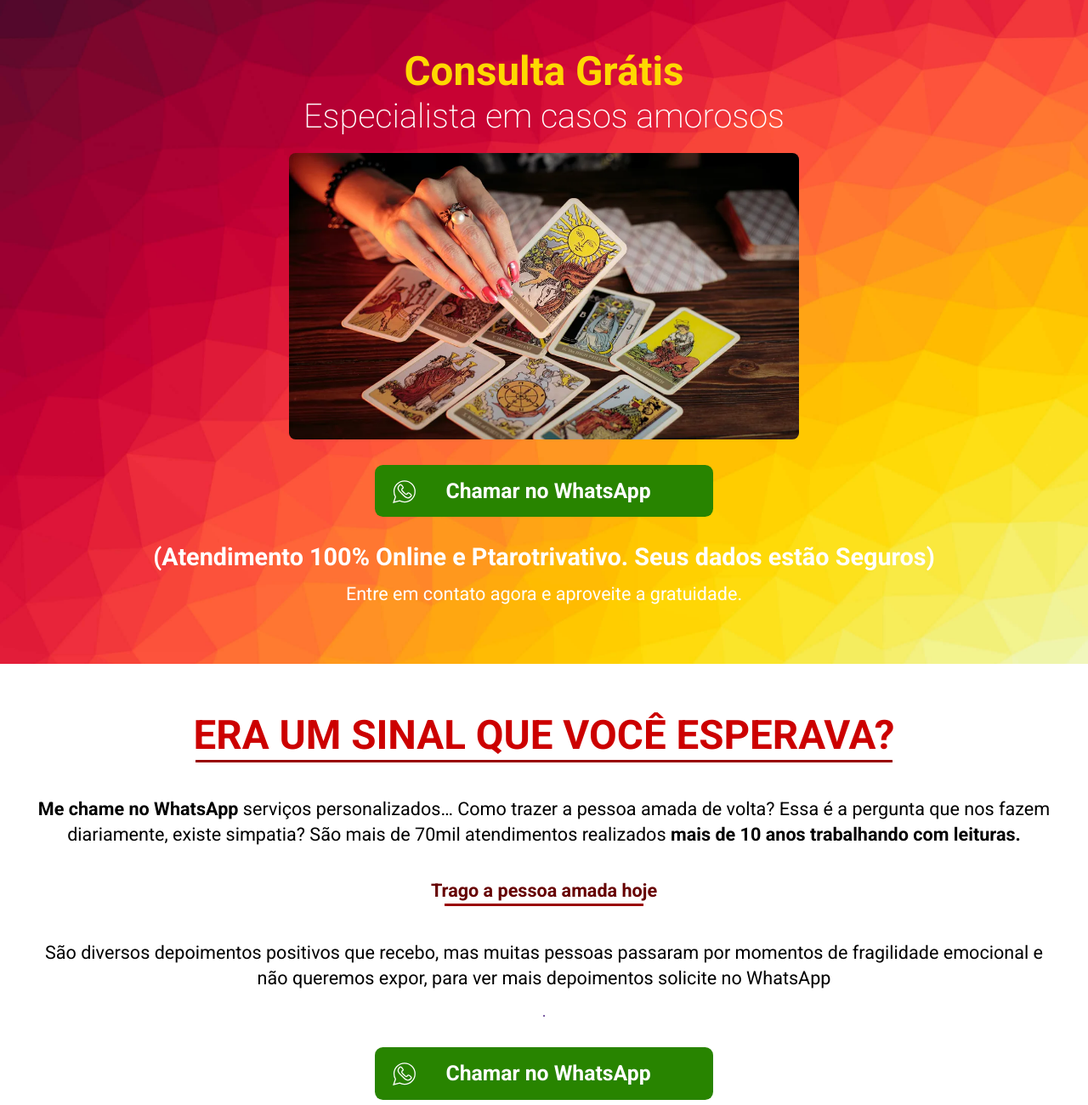
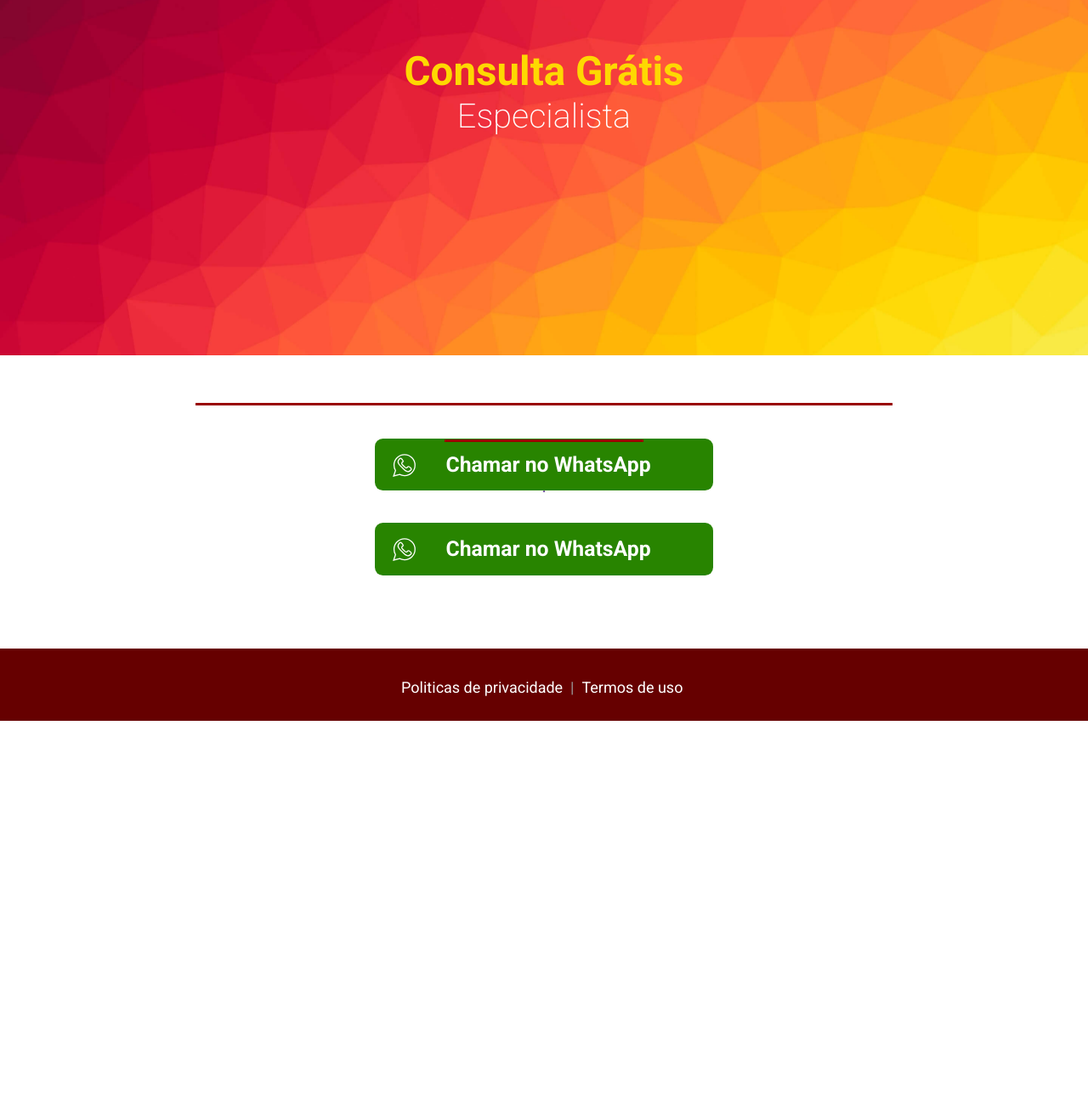
Before and after one commit to hojeeseudia/inicio, a plain HTML site: page index.html in a window 1280 px wide. Shown: the top 1300 px of the page at 85% size. After the commit the page ends 848 px from the top, so only its background shows below. Drawn offline with nearby package versions, Linux system fonts and the light colour scheme.

Commit message:
Update index.html

```diff
--- a/index.html
+++ b/index.html
@@ -31,8 +31,8 @@
                 <div class="center active-select padding content_area" type="center" wd="1200" id="center-186931" bg-color2="rgba(0, 0, 0, 0)">
                     <h2 class="active-select font-big" type="title" id="title-796421" bg-color2="rgba(0, 0, 0, 0)" style="color: rgb(254, 216, 1);">Consulta Grátis
                     </h2>
-                    <h2 class="active-select font-thin" type="title" id="title-69301" bg-color2="rgba(0, 0, 0, 0)">Especialista em casos amorosos</h2><a class="img active-select border-radius-per" type="img" id="img-192851" bg-color2="rgba(0, 0, 0, 0)" style="border-radius: 7.8px; margin-top: 19px; background-attachment: local, local;" data-border-radius="1.3" css-mt="19">
-                        <div class="subobj" style="border-radius: 7.8px; background-attachment: local, local;"><img src="pagee-img/img-topo.webp" alt="" style="filter: grayscale(0%) sepia(0%) blur(0px) contrast(100%) brightness(1) invert(0%) saturate(100%) hue-rotate(0deg);"></div>
+                    <h2 class="active-select font-thin" type="title" id="title-69301" bg-color2="rgba(0, 0, 0, 0)">Especialista</h2><a class="img active-select border-radius-per" type="img" id="img-192851" bg-color2="rgba(0, 0, 0, 0)" style="border-radius: 7.8px; margin-top: 19px; background-attachment: local, local;" data-border-radius="1.3" css-mt="19">
+                        <div class="subobj" style="border-radius: 7.8px; background-attachment: local, local;"><img src="" alt="" style="filter: grayscale(0%) sepia(0%) blur(0px) contrast(100%) brightness(1) invert(0%) saturate(100%) hue-rotate(0deg);"></div>
                     </a><a class="button active-select border-radius-per horizontal-align" type="button" hover-animation="" id="button-850741" bg-color2="transparent" style="background-color: rgb(40, 132, 0); background-image: url(&quot;undefined&quot;), linear-gradient(transparent 0%, transparent 100%); margin-top: 30px; margin-bottom: 30px; border-radius: 9.408px; width: 398px; text-align: center; border-width: 0px; border-style: solid; position: relative; left: 0px; top: 0px;" css-mt="30" css-mb="30" data-border-radius="2.4" wd="398" href="#">
                         <div class="buttonhover"></div>
                         <div class="button-content">
@@ -48,18 +48,18 @@
                             <div class="button-cr content_area"></div>
                         </div>
                     </a>
-                    <h3 class="active-select" type="title" id="title-811424" bg-color2="rgba(0, 0, 0, 0)">(Atendimento 100% Online e Ptarotrivativo. Seus dados estão Seguros)</h3>
+                    <h3 class="active-select" type="title" id="title-811424" bg-color2="rgba(0, 0, 0, 0)"></h3>
                     <p class="active-select font-big font-big-mobile font-normal" type="p" id="p-888453" bg-color2="rgba(0, 0, 0, 0)">Entre em contato agora e aproveite a gratuidade.</p>
                 </div>
             </section>
             <section class="active-select show-line" type="section" id="section-968659" bg-color2="rgba(0, 0, 0, 0)" style="color: rgb(79, 38, 134);">
                 <div class="center active-select padding content_area" type="center" wd="1200" id="center-996910" bg-color2="rgba(0, 0, 0, 0)">
-                    <h2 class="active-select font-big font-hard" type="title" id="title-453477" bg-color2="rgba(0, 0, 0, 0)" style="color: rgb(204, 0, 0);">ERA UM SINAL QUE VOCÊ ESPERAVA?</h2>
+                    <h2 class="active-select font-big font-hard" type="title" id="title-453477" bg-color2="rgba(0, 0, 0, 0)" style="color: rgb(204, 0, 0);"></h2>
                     <div class="active-select divisor" type="divisor" bg-color2="transparent" wd="820" style="width: 820px; max-height: 3px; background-color: rgb(153, 0, 0); background-image: url(&quot;undefined&quot;), linear-gradient(transparent 0%, transparent 100%);" mht="3" id="divisor-195087"></div>
-                    <p class="active-select font-big font-big-mobile" type="p" bg-color2="rgba(0, 0, 0, 0)" style="margin-top: 40px; margin-bottom: 40px; color: rgb(0, 0, 0);" id="p-927003" css-mt="40" css-mb="40"><b>Me chame no WhatsApp</b> serviços personalizados… Como trazer a pessoa amada de volta? Essa é a pergunta que nos fazem diariamente, existe simpatia? São mais de 70mil atendimentos realizados <b>mais de 10 anos trabalhando com leituras.</b></p>
-                    <h4 class="active-select font-medium font-medium-mobile" type="title" id="title-142860" bg-color2="rgba(0, 0, 0, 0)" css-mb="4" style="margin-bottom: 4px; color: rgb(102, 0, 0);">Trago a pessoa amada hoje</h4>
+                    <p class="active-select font-big font-big-mobile" type="p" bg-color2="rgba(0, 0, 0, 0)" style="margin-top: 40px; margin-bottom: 40px; color: rgb(0, 0, 0);" id="p-927003" css-mt="40" css-mb="40"><b></b>  <b></b></p>
+                    <h4 class="active-select font-medium font-medium-mobile" type="title" id="title-142860" bg-color2="rgba(0, 0, 0, 0)" css-mb="4" style="margin-bottom: 4px; color: rgb(102, 0, 0);"></h4>
                     <div class="active-select divisor" type="divisor" id="divisor-195063" bg-color2="transparent" wd="234" style="width: 234px; max-height: 3px; background-color: rgb(153, 0, 0); background-image: url(&quot;undefined&quot;), linear-gradient(transparent 0%, transparent 100%);" mht="3"></div>
-                    <p class="active-select font-big font-big-mobile" type="p" id="p-794761" bg-color2="rgba(0, 0, 0, 0)" style="margin-top: 40px; color: rgb(0, 0, 0);" css-mt="40">São diversos depoimentos positivos que recebo, mas muitas pessoas passaram por momentos de fragilidade emocional e não queremos expor, para ver mais depoimentos solicite no WhatsApp</p>
+                    <p class="active-select font-big font-big-mobile" type="p" id="p-794761" bg-color2="rgba(0, 0, 0, 0)" style="margin-top: 40px; color: rgb(0, 0, 0);" css-mt="40"></p>
                     <div class="sort"><span>.</span></div>
                     <div class="resizeL"></div>
                     <div class="resizeR"></div>
```
